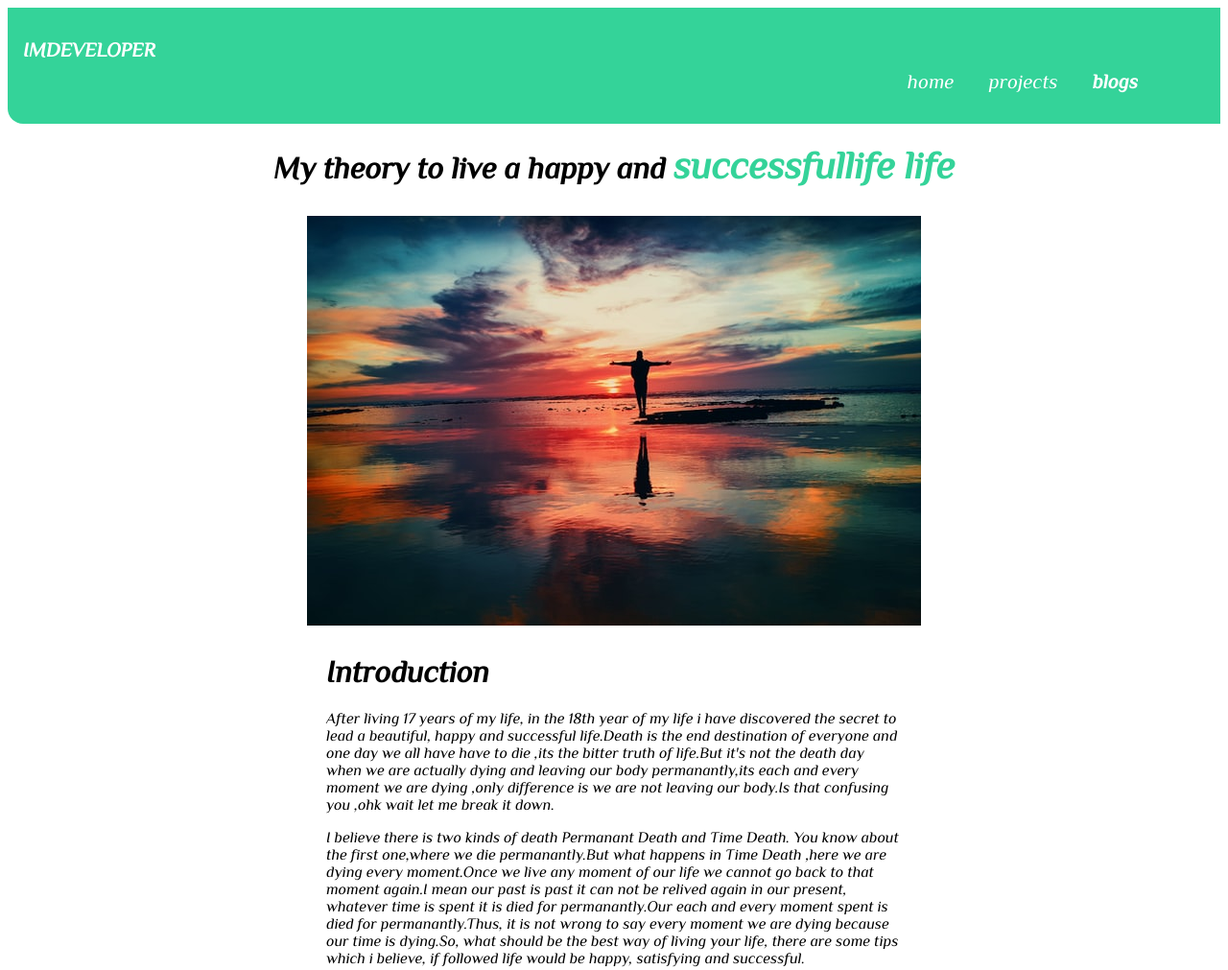
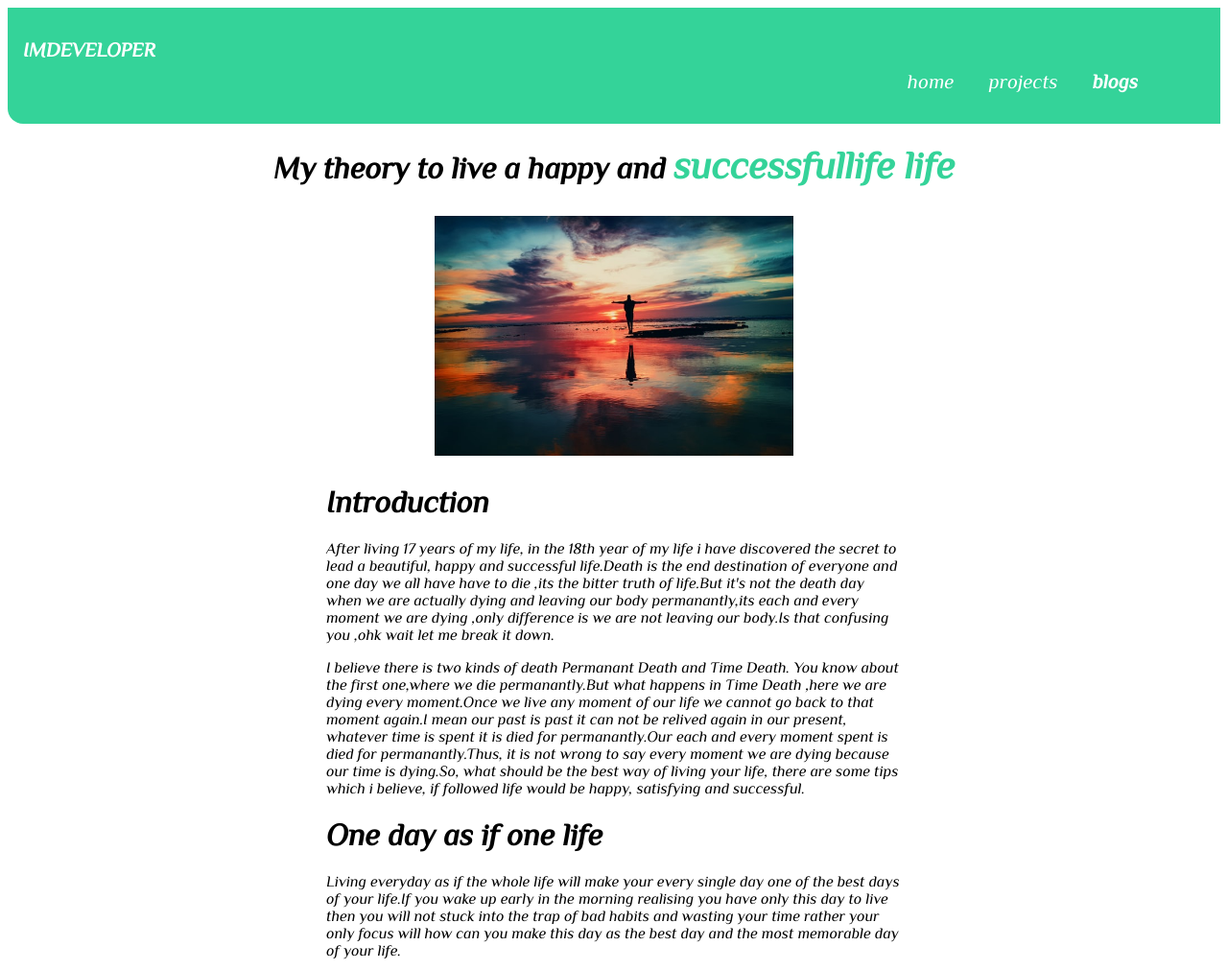
Before and after one commit to kirandebnath81/portfolio-website, a plain HTML site: page myblog.html in a window 1280 px wide. Shown: the top 1011 px of the page at 96% size. Drawn offline with Linux system fonts and the light colour scheme.

Commit message:
updated image size

```diff
--- a/styles.css
+++ b/styles.css
@@ -167,6 +167,8 @@ border-radius: 1rem;
 .img-new{
 margin: 30px auto;
 display: block;
+max-width: 630px;
+max-height: 250px;
 }
 
 .blog-content{
```
